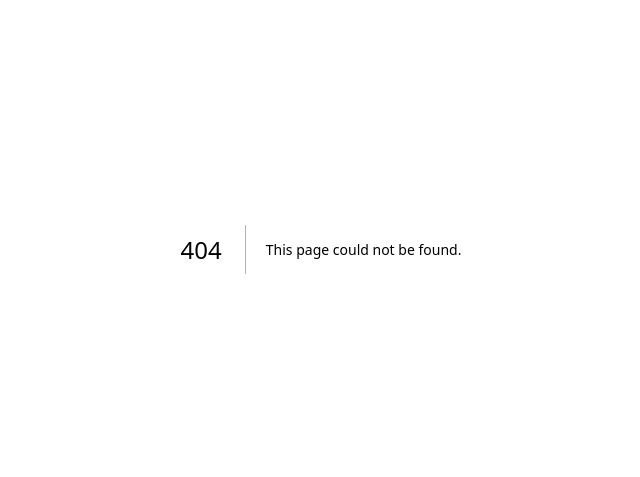
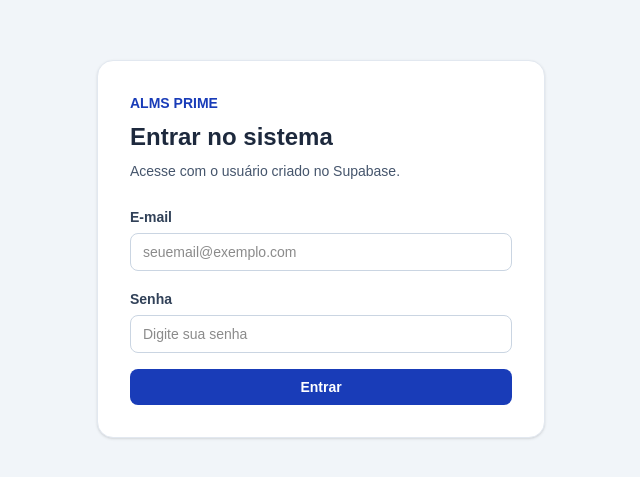
Before and after one commit to mendesrogerm/alms-prime-portal, a Next.js app: page /login in a window 1280 px wide. Before the commit this address had no page. Shown: the part 151-628 px from the top of the page, without its empty margins (319-959 px from the left). Built offline with nearby package versions, Linux system fonts and the light colour scheme; no server answers.

Commit message:
Adiciona login e listagem de processos

```diff
--- a/src/app/fiscalizacao/page.tsx
+++ b/src/app/fiscalizacao/page.tsx
@@ -1,10 +1,74 @@
+"use client";
+
 import Link from "next/link";
+import { useEffect, useState } from "react";
+import { useRouter } from "next/navigation";
+import { supabase } from "@/lib/supabase";
+
+type Processo = {
+  id: string;
+  sisgep: string;
+  concluido: boolean;
+  data_entrada: string | null;
+  data_conclusao: string | null;
+  sla: number;
+  aberto_por: string | null;
+  assunto: string | null;
+  rua: string | null;
+  numero_rua: string | null;
+  observacao: string | null;
+  bairro: string | null;
+  setor: string | null;
+};
 
 export default function FiscalizacaoPage() {
+  const router = useRouter();
+
+  const [processos, setProcessos] = useState<Processo[]>([]);
+  const [carregando, setCarregando] = useState(true);
+  const [erro, setErro] = useState("");
+
+  useEffect(() => {
+    verificarLoginECarregarProcessos();
+  }, []);
+
+  async function verificarLoginECarregarProcessos() {
+    setCarregando(true);
+    setErro("");
+
+    const { data: sessao } = await supabase.auth.getSession();
+
+    if (!sessao.session) {
+      router.push("/login");
+      return;
+    }
+
+    const { data, error } = await supabase
+      .from("processos")
+      .select("*")
+      .order("created_at", { ascending: false });
+
+    if (error) {
+      setErro("Erro ao carregar processos: " + error.message);
+      setCarregando(false);
+      return;
+    }
+
+    setProcessos(data || []);
+    setCarregando(false);
+  }
+
+  async function sair() {
+    await supabase.auth.signOut();
+    router.push("/login");
+  }
+
   return (
     <main className="min-h-screen bg-slate-100">
       <header className="bg-blue-900 px-6 py-6 text-white">
         <div className="mx-auto max-w-6xl">
+          <div className="flex flex-col gap-4 sm:flex-row sm:items-center sm:justify-between">
+            <div>
               <Link href="/" className="text-sm font-semibold text-blue-200 hover:text-white">
                 ← Voltar ao portal
               </Link>
@@ -17,19 +81,125 @@ export default function FiscalizacaoPage() {
                 Sistema de controle de processos, mapas, anexos, dashboard e relatórios.
               </p>
             </div>
+
+            <button
+              onClick={sair}
+              className="rounded-lg bg-white px-4 py-2 text-sm font-bold text-blue-900 hover:bg-blue-100"
+            >
+              Sair
+            </button>
+          </div>
+        </div>
       </header>
 
       <section className="mx-auto max-w-6xl px-6 py-8">
-        <div className="rounded-2xl border border-slate-200 bg-white p-6 shadow-sm">
-          <h2 className="text-xl font-bold text-slate-800">
-            Sistema em implantação
-          </h2>
-
-          <p className="mt-2 text-sm text-slate-600">
-            O banco de dados já foi criado. O próximo passo será listar os processos
-            cadastrados na tabela do Supabase.
+        <div className="mb-6 grid gap-4 sm:grid-cols-3">
+          <div className="rounded-2xl border border-slate-200 bg-white p-5 shadow-sm">
+            <p className="text-xs font-bold uppercase text-slate-500">
+              Total
+            </p>
+            <p className="mt-2 text-3xl font-black text-slate-800">
+              {processos.length}
             </p>
           </div>
+
+          <div className="rounded-2xl border border-slate-200 bg-white p-5 shadow-sm">
+            <p className="text-xs font-bold uppercase text-slate-500">
+              Pendentes
+            </p>
+            <p className="mt-2 text-3xl font-black text-yellow-600">
+              {processos.filter((p) => !p.concluido).length}
+            </p>
+          </div>
+
+          <div className="rounded-2xl border border-slate-200 bg-white p-5 shadow-sm">
+            <p className="text-xs font-bold uppercase text-slate-500">
+              Concluídos
+            </p>
+            <p className="mt-2 text-3xl font-black text-green-600">
+              {processos.filter((p) => p.concluido).length}
+            </p>
+          </div>
+        </div>
+
+        {carregando && (
+          <div className="rounded-2xl border border-slate-200 bg-white p-6 text-slate-600 shadow-sm">
+            Carregando processos...
+          </div>
+        )}
+
+        {erro && (
+          <div className="rounded-2xl border border-red-200 bg-red-50 p-6 font-semibold text-red-700 shadow-sm">
+            {erro}
+          </div>
+        )}
+
+        {!carregando && !erro && (
+          <div className="grid gap-4 md:grid-cols-2 lg:grid-cols-3">
+            {processos.map((processo) => (
+              <div
+                key={processo.id}
+                className="rounded-2xl border border-slate-200 bg-white p-5 shadow-sm"
+              >
+                <div className="flex items-start justify-between gap-3">
+                  <div>
+                    <p className="text-xs font-bold uppercase text-slate-500">
+                      SisGep
+                    </p>
+                    <h2 className="mt-1 font-bold text-slate-800">
+                      {processo.sisgep}
+                    </h2>
+                  </div>
+
+                  <span
+                    className={`rounded-full px-3 py-1 text-xs font-bold ${
+                      processo.concluido
+                        ? "bg-green-100 text-green-700"
+                        : "bg-yellow-100 text-yellow-700"
+                    }`}
+                  >
+                    {processo.concluido ? "Concluído" : "Pendente"}
+                  </span>
+                </div>
+
+                <p className="mt-4 text-sm font-semibold text-blue-700">
+                  {processo.assunto || "Sem assunto"}
+                </p>
+
+                <div className="mt-4 space-y-1 text-sm text-slate-600">
+                  <p>
+                    <b>Aberto por:</b> {processo.aberto_por || "---"}
+                  </p>
+                  <p>
+                    <b>Endereço:</b> {processo.rua || "---"}, nº{" "}
+                    {processo.numero_rua || "---"}
+                  </p>
+                  <p>
+                    <b>Bairro:</b> {processo.bairro || "---"}
+                  </p>
+                  <p>
+                    <b>Setor:</b> {processo.setor || "---"}
+                  </p>
+                  <p>
+                    <b>SLA:</b> {processo.sla} dias
+                  </p>
+                </div>
+
+                {processo.observacao && (
+                  <p className="mt-4 rounded-lg bg-slate-50 p-3 text-xs text-slate-600">
+                    {processo.observacao}
+                  </p>
+                )}
+              </div>
+            ))}
+
+            {processos.length === 0 && (
+              <div className="rounded-2xl border border-slate-200 bg-white p-6 text-slate-600 shadow-sm">
+                Nenhum processo encontrado.
+              </div>
+            )}
+          </div>
+        )}
       </section>
     </main>
   );
--- /dev/null
+++ b/src/app/login/page.tsx
@@ -0,0 +1,95 @@
+"use client";
+
+import { useState } from "react";
+import { useRouter } from "next/navigation";
+import { supabase } from "@/lib/supabase";
+
+export default function LoginPage() {
+  const router = useRouter();
+
+  const [email, setEmail] = useState("");
+  const [senha, setSenha] = useState("");
+  const [erro, setErro] = useState("");
+  const [carregando, setCarregando] = useState(false);
+
+  async function fazerLogin(event: React.FormEvent<HTMLFormElement>) {
+    event.preventDefault();
+
+    setErro("");
+    setCarregando(true);
+
+    const { error } = await supabase.auth.signInWithPassword({
+      email,
+      password: senha,
+    });
+
+    setCarregando(false);
+
+    if (error) {
+  setErro(error.message);
+  return;
+}
+
+    router.push("/fiscalizacao");
+  }
+
+  return (
+    <main className="flex min-h-screen items-center justify-center bg-slate-100 px-6">
+      <div className="w-full max-w-md rounded-2xl border border-slate-200 bg-white p-8 shadow-sm">
+        <p className="text-sm font-bold text-blue-800">ALMS PRIME</p>
+
+        <h1 className="mt-2 text-2xl font-bold text-slate-800">
+          Entrar no sistema
+        </h1>
+
+        <p className="mt-2 text-sm text-slate-600">
+          Acesse com o usuário criado no Supabase.
+        </p>
+
+        <form onSubmit={fazerLogin} className="mt-6 space-y-4">
+          <div>
+            <label className="text-sm font-semibold text-slate-700">
+              E-mail
+            </label>
+            <input
+              type="email"
+              value={email}
+              onChange={(event) => setEmail(event.target.value)}
+              className="mt-1 w-full rounded-lg border border-slate-300 px-3 py-2 text-sm outline-none focus:border-blue-700"
+              placeholder="seuemail@exemplo.com"
+              required
+            />
+          </div>
+
+          <div>
+            <label className="text-sm font-semibold text-slate-700">
+              Senha
+            </label>
+            <input
+              type="password"
+              value={senha}
+              onChange={(event) => setSenha(event.target.value)}
+              className="mt-1 w-full rounded-lg border border-slate-300 px-3 py-2 text-sm outline-none focus:border-blue-700"
+              placeholder="Digite sua senha"
+              required
+            />
+          </div>
+
+          {erro && (
+            <div className="rounded-lg bg-red-50 px-3 py-2 text-sm font-semibold text-red-700">
+              {erro}
+            </div>
+          )}
+
+          <button
+            type="submit"
+            disabled={carregando}
+            className="w-full rounded-lg bg-blue-800 px-4 py-2 text-sm font-bold text-white hover:bg-blue-700 disabled:cursor-not-allowed disabled:opacity-70"
+          >
+            {carregando ? "Entrando..." : "Entrar"}
+          </button>
+        </form>
+      </div>
+    </main>
+  );
+}
```
Lines whose indentation alone changed are shown as unchanged.
